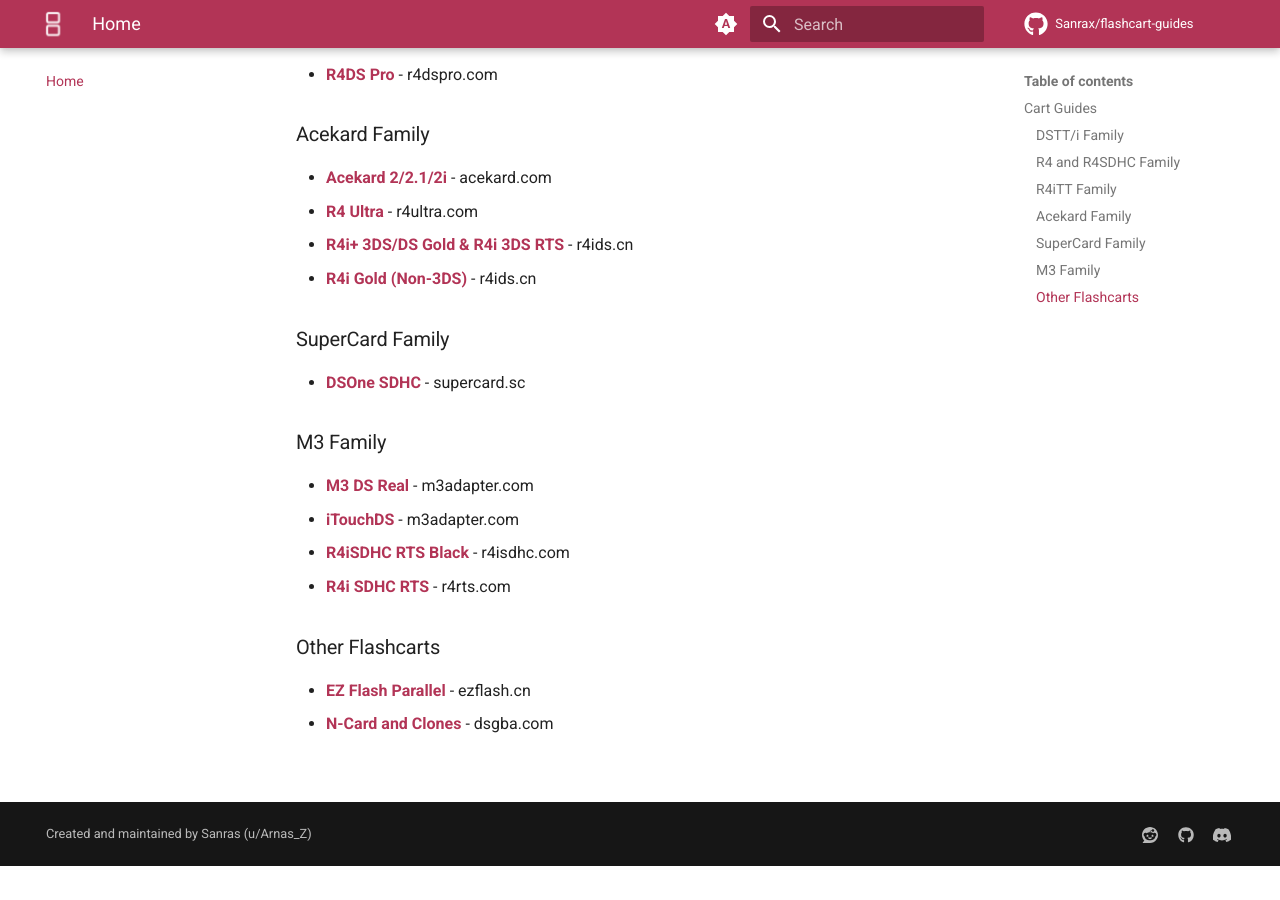
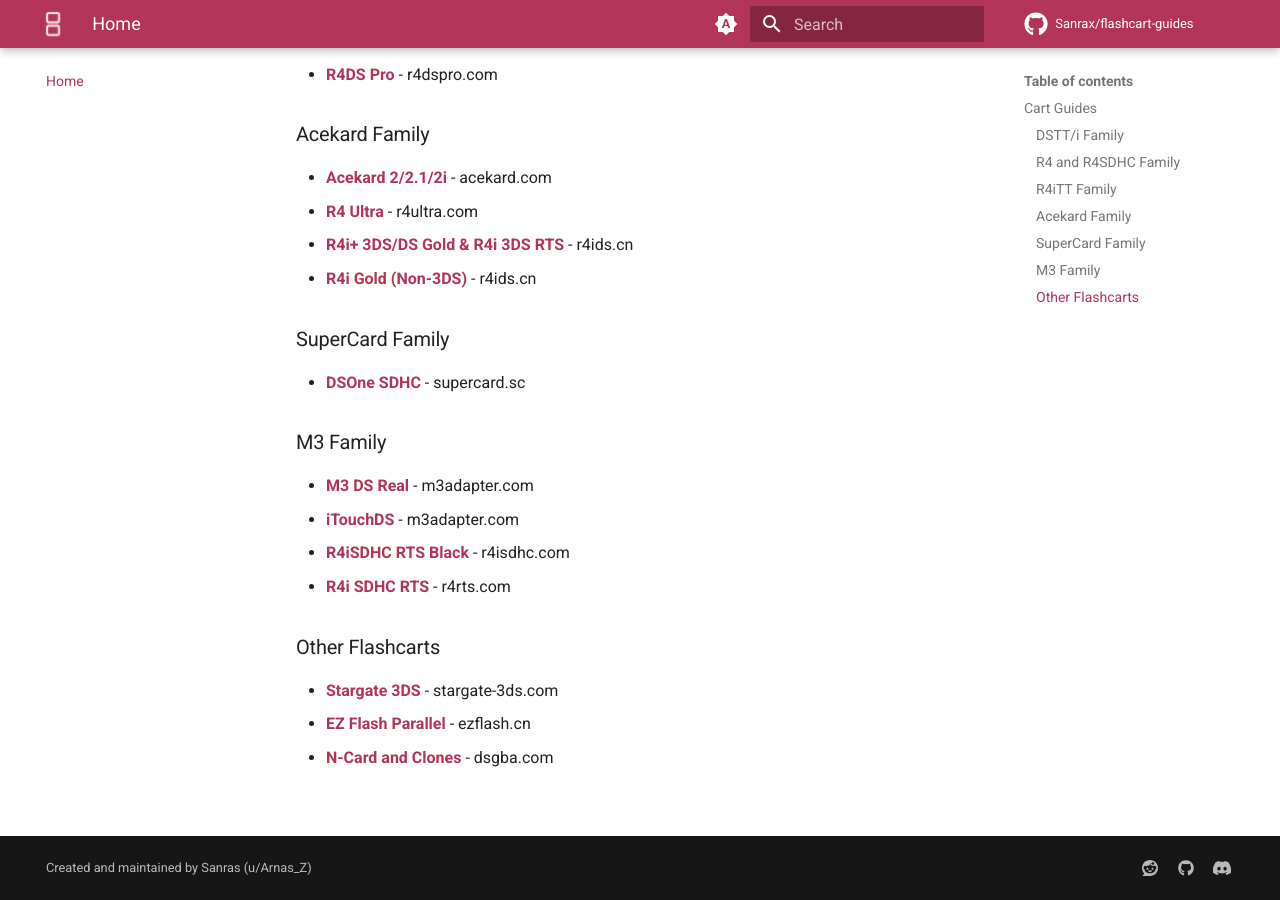
Before and after one commit to Sanrax/flashcart-guides, an MkDocs documentation site: the page built from docs/index.md, in a window 1280 px wide and 900 px high, scrolled down 1192 px. Built offline with MkDocs 1.6.1 and Material for MkDocs 9.7.7, drawn with Linux system fonts in a browser that asks for light colours; comment, search, counter and statistics services are not loaded; before the commit the page ends 2058 px from its top, so only the background shows below that.

Commit message:
Add Stargate to index

```diff
--- a/docs/index.md
+++ b/docs/index.md
@@ -106,6 +106,7 @@
 
 ### Other Flashcarts
 
+- [**Stargate 3DS**](cart-guides/stargate.md "<img src="images/stargate.jpg" alt="Stargate 3DS" width="100">") - stargate-3ds.com
 - [**EZ Flash Parallel**](cart-guides/ezflash_parallel.md "<img src="images/ez_flash_parallel.png" alt="EZ Flash Parallel" width="100">") - ezflash.cn
 - [**N-Card and Clones**](cart-guides/ncard.md "<img src="images/ncard.png" alt="N-Card" width="100">") - dsgba.com
 
```
